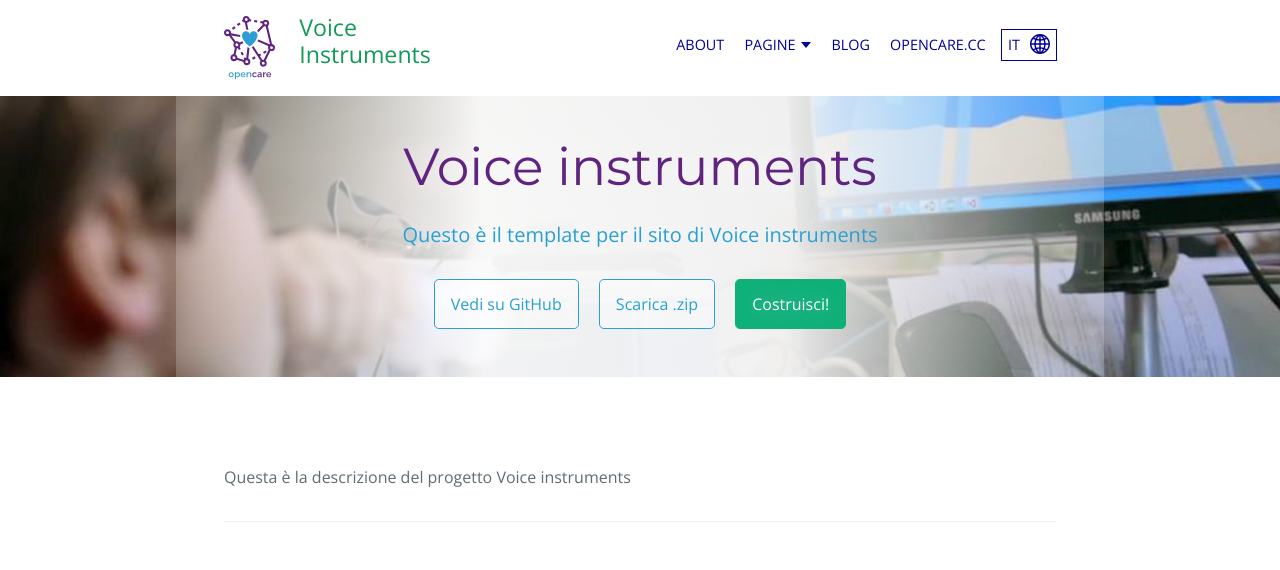
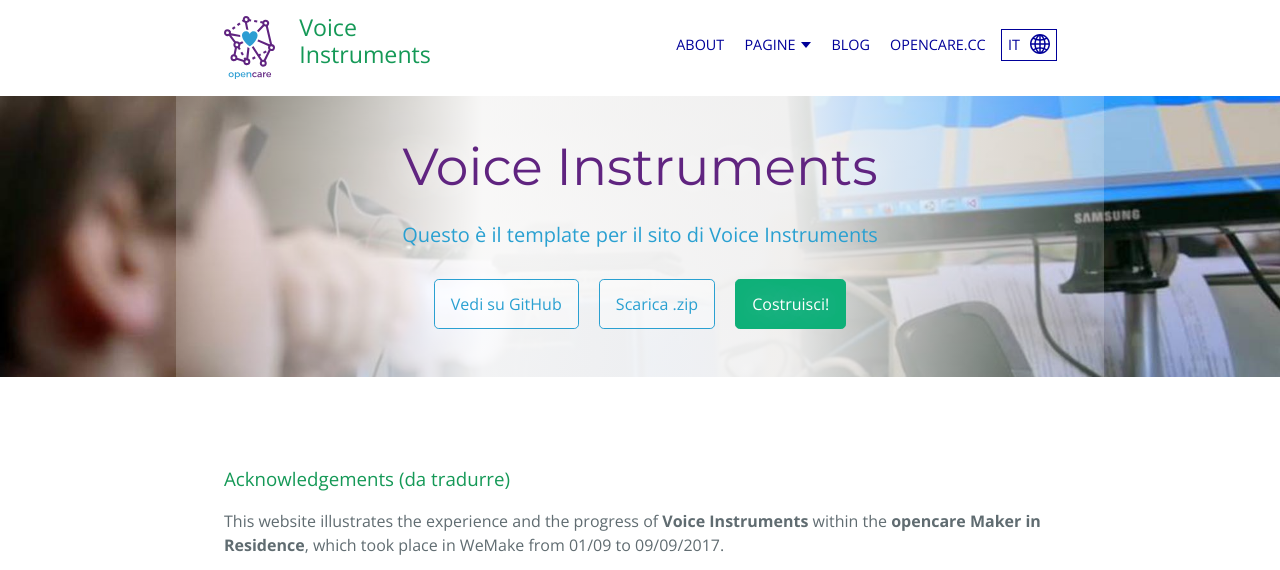
Before and after one commit to opencarecc/voiceinstruments, a Jekyll site: the page built from it/index.html, in a window 1280 px wide and 1400 px high. Shown: the top 570 px of the window. Built offline with Jekyll 4.4.1, drawn with Linux system fonts in a browser that asks for light colours; comment, search, counter and statistics services are not loaded; some of the changed text lies outside the part shown; grey boxes are pictures that could not be loaded.

Commit message:
Update homepage and footer

```diff
--- a/_data/it/lang.yml
+++ b/_data/it/lang.yml
@@ -14,8 +14,8 @@
 # ---------------------------------
 # dictionary keys for homeheader.html include file
 header:
-  title: "Voice instruments"
-  tagline: "Questo è il template per il sito di Voice instruments"
+  title: "Voice Instruments"
+  tagline: "Questo è il template per il sito di Voice Instruments"
   buttons:
     - text: "Vedi su GitHub"
       link: "https://github.com/opencarecc/voiceinstruments"
@@ -25,13 +25,21 @@
       link: "https://github.com/opencarecc/voiceinstruments/wiki"
 
 # dictionary keys for description.html include file
-description: "Questa è la descrizione del progetto Voice instruments"
+description: "<h3>Acknowledgements (da tradurre)</h3>
+    <p>
+      This website illustrates the experience and the progress of <b>Voice Instruments</b> within the <b>opencare Maker in Residence</b>,
+    which took place in WeMake from 01/09 to 09/09/2017.</b>
+    </p>
+  <h2>Our core values</h2>
+  <p>
+    coming soon
+  </p>"
 
 # dictionary keys for video.html include file
 video:
-  title: "Cos'è open rampette?"
-  description: "open rampette è un’iniziativa pilota per il miglioramento dell’accessibilità degli esercizi commerciali ed è promossa dal Comune di Milano e da WeMake | fablab e makerspace all’interno del progetto <a href='http://opencare.cc' target='_blank'>opencare</a>."
-  link: "about"
+  title: ""
+  description: ""
+  link: ""
 
 # dictionary keys for topics.html include file
 topics:
@@ -96,14 +104,12 @@
 # dictionary keys for license.html include file
 license:
   title: "Open Source"
-  license_content_html: "Software - <a href='https://www.gnu.org/licenses/gpl-3.0.en.html' target='_blank'>GNU General Public License</a>
-                        <br>
-                        Hardware - <a href='http://ohwr.org/cernohl' target='_blank'>CERN OHL v.1.2</a>"
+  license_content_html: "Coming soon"
 
 # dictionary keys for credits.html include file
 credits:
   title: "Credits"
-  credits_content_html: "Questo sito è curato da <a href='http://wemake.cc' target='_blank'>WeMake</a> ed è parte del progetto <a href='http://opencare.cc/' target='_blank'>opencare.cc</a>.
+  credits_content_html: "Questo sito è curato da <a href='http://wemake.cc' target='_blank'>WeMake</a> e Voice Instruments ed è parte del progetto <a href='http://opencare.cc/' target='_blank'>opencare.cc</a> ed è risultato della <a href='http://wemake.cc/opencare/maker-in-residence/' target='_blank'>opencare Maker in Residence</a>.
                         <br><br>
                         Questo progetto ha ricevuto fondi dal programma di ricerca e innovazione Horizon 2020 dell'Unione Europea, accordo numero 688670
                         <br><br>
@@ -126,7 +132,7 @@
 # ------------------------------
 # dictionary keys for footer.html include file
 footer:
-  credits_line_html: "è curato da <a href='https://opencare.cc'>opencarecc</a>"
+  credits_line_html: "Questo sito è curato da <a href='http://wemake.cc' target='_blank'>WeMake</a> e Voice Instruments ed è parte del progetto <a href='http://opencare.cc/' target='_blank'>opencare.cc</a> ed è risultato della <a href='http://wemake.cc/opencare/maker-in-residence/' target='_blank'>opencare Maker in Residence</a>."
   eu_agreement_line: "This project has received funding from the European Union’s Horizon 2020 research and innovation programme under grant agreement No 688670"
 
 
--- a/index.html
+++ b/index.html
@@ -22,7 +22,6 @@
 	{% include news.html %}
 </div>
 
-
 <div class="row">
   {% include license.html %}
   {% include contribute.html %}
--- a/it/index.html
+++ b/it/index.html
@@ -14,19 +14,15 @@
 </div>
 
 <div class="row">
-  {% include image_index.html %}
-  {% include release_notes.html %}
+  {% include slick_slider.html %}
+	{% include release_notes.html %}
 </div>
 
 <div class="row">
-  {% include news.html %}
+	{% include news.html %}
 </div>
 
 <div class="row">
-{% include license.html %}
-</div>
-
-<div class="row">
-  {% include slick_slider.html %}
+  {% include license.html %}
   {% include contribute.html %}
 </div>
```
